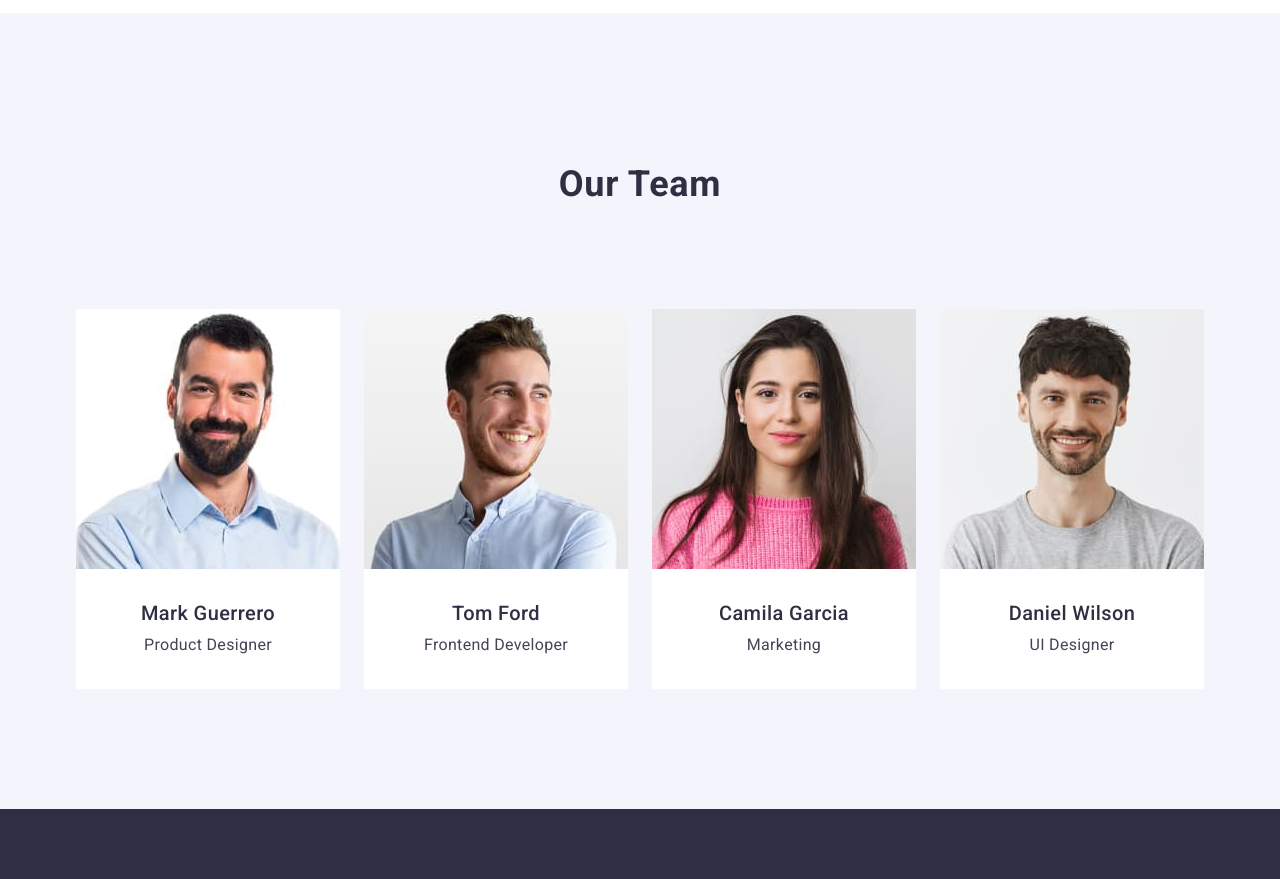
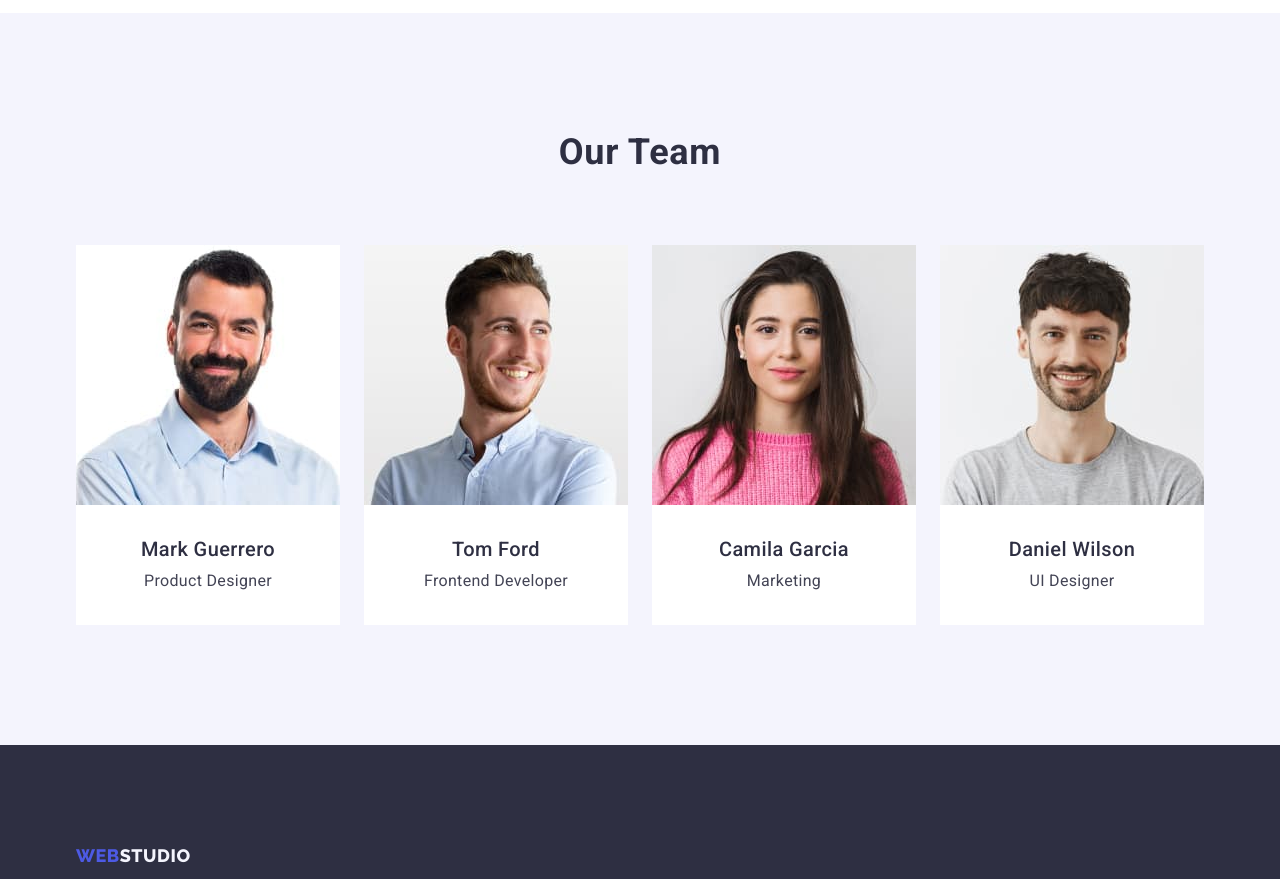
Before and after one commit to RomanTaranenenko/goit-markup-hw-03, a plain HTML site: page index.html in a window 1280 px wide. Shown: the part 1560-2439 px from the top of the page. Drawn offline with nearby package versions, Linux system fonts and the light colour scheme.

Commit message:
after review

```diff
--- a/css/styles.css
+++ b/css/styles.css
@@ -224,7 +224,7 @@ padding: 100px 0;}
             color: var(--card-color);
             max-width: 264px;
 }
-.footer.logo.link{color: var(--brands-color);
+.foot.logo.link{color: var(--brands-color);
     font-family: 'Raleway', sans-serif;
     font-weight: 800;
     font-size: 18px;
@@ -232,6 +232,7 @@ padding: 100px 0;}
     letter-spacing: 0.03em;
     text-transform: uppercase;
     margin-bottom: 16px;
+    margin-right: 0px;
     display: inline-block;
 }
 .logo.link>.link-span {
@@ -305,7 +306,6 @@ padding: 100px 0;}
     line-height: 1.2;
     letter-spacing: 0.02em;
     color: var(--brand-color);
-    margin-top: 32px;
     margin-bottom: 8px;
 }
 .photo-wrap{
--- a/index.html
+++ b/index.html
@@ -132,7 +132,7 @@
       <!-- contacts -->
       <section class="info-card">
         <div class="container">
-          <h2 class="card htitle">Our Team</h2>
+          <h2 class="htitle">Our Team</h2>
           <ul class="card-container list">
             <li class="list-card">
               <img
@@ -193,7 +193,7 @@
     <!-- Last view -->
     <footer class="footer">
       <div class="footer-container container">
-        <a class="footer logo link" href="./index.html"
+        <a class="foot logo link" href="./index.html"
           >Web<span class="link-span">Studio</span></a
         >
         <p class="text-end">
```
Also changed, not shown: portfolio.html (+1 -1 lines).
